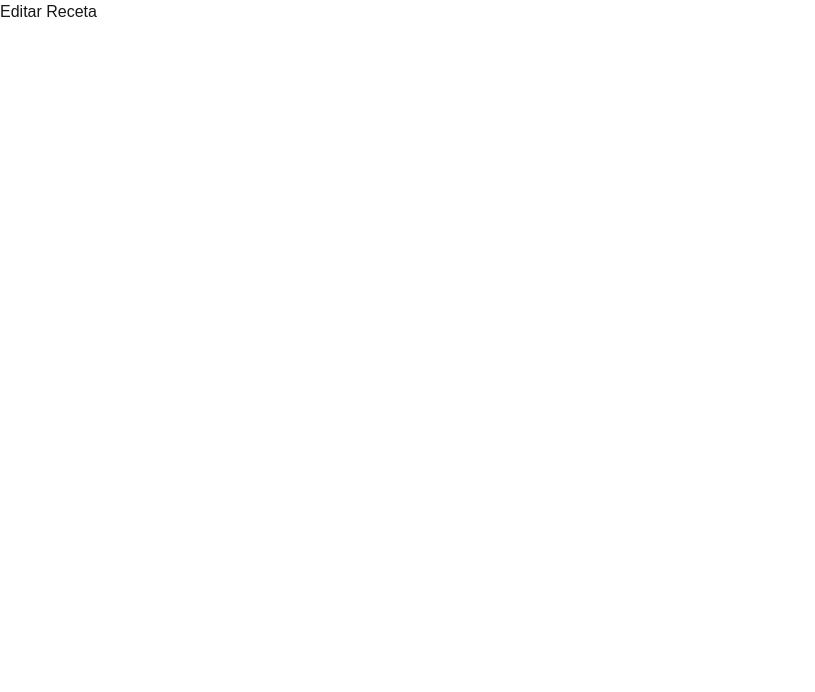
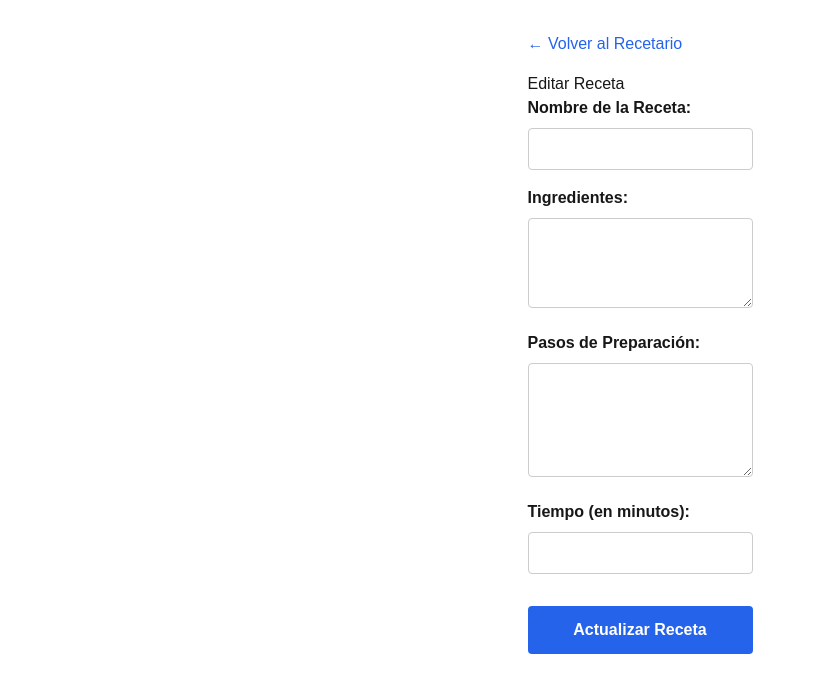
Before and after one commit to gabrielajdamian-cmd/chefbook, a Next.js app: page /dashboard/editar/1 in a window 1280 px wide. Shown: the top 692 px of the page, without its empty margins (0-815 px from the left). Built offline with nearby package versions, Linux system fonts and the light colour scheme; no server answers; the database is empty.

Commit message:
feat: agrego edicion y eliminacion de recetas

```diff
--- a/app/dashboard/editar/[id]/page.tsx
+++ b/app/dashboard/editar/[id]/page.tsx
@@ -1,4 +1,143 @@
+"use client";
+
+import { useEffect, useState } from "react";
+import { useParams, useRouter } from "next/navigation";
+import { supabase } from "@/lib/supabase";
+import Link from "next/link";
+
 export default function EditarRecetaPage() {
-  return <div>Editar Receta</div>;
-  {/* Permite editar receta existente */}
+  const { id } = useParams();
+  const router = useRouter();
+
+  const [nombre, setNombre] = useState("");
+  const [ingredientes, setIngredientes] = useState("");
+  const [pasos, setPasos] = useState("");
+  const [tiempoMinutos, setTiempoMinutos] = useState<number | "">("");
+  const [cargando, setCargando] = useState(true);
+  const [guardando, setGuardando] = useState(false);
+  const [mensaje, setMensaje] = useState("");
+
+  useEffect(() => {
+    async function obtenerReceta() {
+      if (!id) return;
+
+      const { data, error } = await supabase
+        .from("recetas")
+        .select("*")
+        .eq("id", id)
+        .single();
+
+      if (data) {
+        setNombre(data.nombre);
+        setIngredientes(data.ingredientes);
+        setPasos(data.pasos);
+        setTiempoMinutos(data.tiempo_minutos);
+      }
+      setCargando(false);
+    }
+
+    obtenerReceta();
+  }, [id]);
+
+  async function handleUpdate(e: React.FormEvent) {
+    e.preventDefault();
+    setGuardando(true);
+    setMensaje("");
+
+    const { error } = await supabase
+      .from("recetas")
+      .update({
+        nombre,
+        ingredientes,
+        pasos,
+        tiempo_minutos: Number(tiempoMinutos),
+      })
+      .eq("id", id);
+
+    setGuardando(false);
+
+    if (error) {
+      setMensaje("Error al actualizar la receta: " + error.message);
+    } else {
+      router.push("/recetas");
+    }
+  }
+
+  if (cargando) return <p style={{ textAlign: "center", marginTop: "2rem" }}>Cargando datos...</p>;
+
+  return (
+    <main style={{ padding: "2rem", maxWidth: "600px", margin: "0 auto", fontFamily: "sans-serif" }}>
+      <Link href="/recetas" style={{ color: "#2563eb", textDecoration: "none", display: "inline-block", marginBottom: "1rem" }}>
+        ← Volver al Recetario
+      </Link>
+
+      <h1>Editar Receta</h1>
+
+      {mensaje && <p style={{ color: "red" }}>{mensaje}</p>}
+
+      <form onSubmit={handleUpdate} style={{ display: "flex", flexDirection: "column", gap: "1rem" }}>
+        <div>
+          <label style={{ display: "block", marginBottom: "0.5rem", fontWeight: "bold" }}>Nombre de la Receta:</label>
+          <input
+            type="text"
+            value={nombre}
+            onChange={(e) => setNombre(e.target.value)}
+            required
+            style={{ width: "100%", padding: "0.5rem", borderRadius: "4px", border: "1px solid #ccc" }}
+          />
+        </div>
+
+        <div>
+          <label style={{ display: "block", marginBottom: "0.5rem", fontWeight: "bold" }}>Ingredientes:</label>
+          <textarea
+            value={ingredientes}
+            onChange={(e) => setIngredientes(e.target.value)}
+            required
+            rows={3}
+            style={{ width: "100%", padding: "0.5rem", borderRadius: "4px", border: "1px solid #ccc" }}
+          />
+        </div>
+
+        <div>
+          <label style={{ display: "block", marginBottom: "0.5rem", fontWeight: "bold" }}>Pasos de Preparación:</label>
+          <textarea
+            value={pasos}
+            onChange={(e) => setPasos(e.target.value)}
+            required
+            rows={4}
+            style={{ width: "100%", padding: "0.5rem", borderRadius: "4px", border: "1px solid #ccc" }}
+          />
+        </div>
+
+        <div>
+          <label style={{ display: "block", marginBottom: "0.5rem", fontWeight: "bold" }}>Tiempo (en minutos):</label>
+          <input
+            type="number"
+            value={tiempoMinutos}
+            onChange={(e) => setTiempoMinutos(e.target.value === "" ? "" : Number(e.target.value))}
+            required
+            min="1"
+            style={{ width: "100%", padding: "0.5rem", borderRadius: "4px", border: "1px solid #ccc" }}
+          />
+        </div>
+
+        <button
+          type="submit"
+          disabled={guardando}
+          style={{
+            padding: "0.75rem",
+            backgroundColor: guardando ? "#9ca3af" : "#2563eb",
+            color: "white",
+            border: "none",
+            borderRadius: "4px",
+            cursor: guardando ? "not-allowed" : "pointer",
+            fontWeight: "bold",
+            marginTop: "1rem",
+          }}
+        >
+          {guardando ? "Guardando..." : "Actualizar Receta"}
+        </button>
+      </form>
+    </main>
+  );
 }
```
